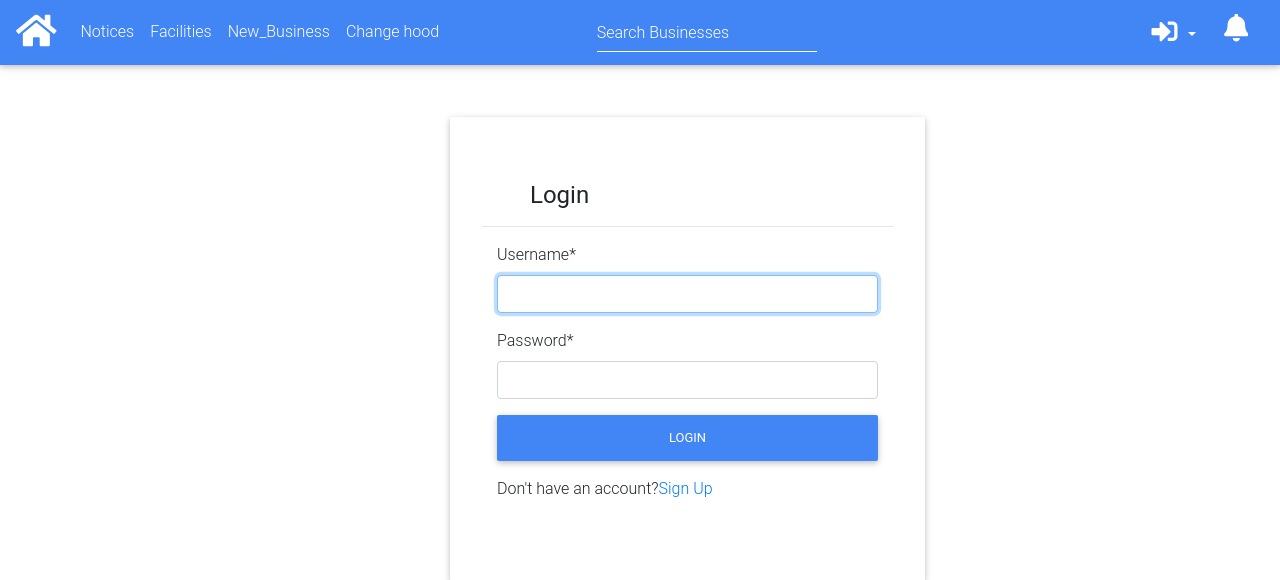
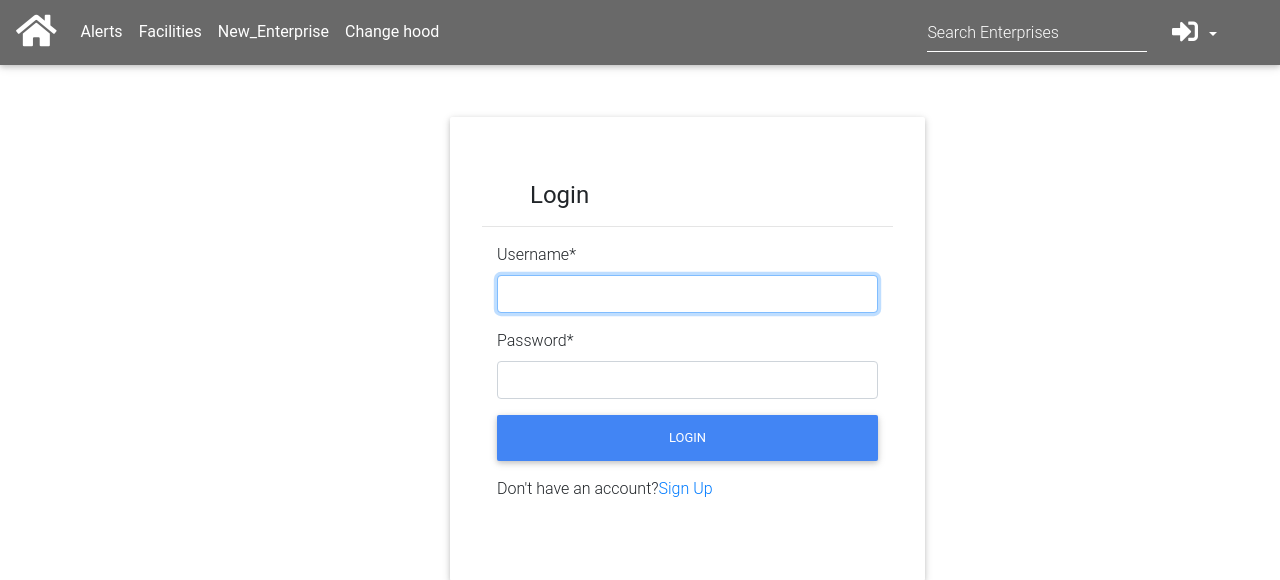
Before and after one commit to Valentino-Junior/ulinzihood, a Django app: page /login/ in a window 1280 px wide. Shown: the top 580 px of the page. Run offline with Django 3.2, Linux system fonts and the light colour scheme; some libraries are stand-ins or nearby versions; some web fonts are replaced.

Commit message:
Added styling

```diff
--- a/hood/templates/navbar.html
+++ b/hood/templates/navbar.html
@@ -1,13 +1,11 @@
 <style>
     form {
-        margin-left: 60%;
+        margin-left: 200%;
     }
-    .nav{
-      background-color: #673AB7 !important;
-    }
+
 </style>
 <!--Navbar -->
-<nav class="mb-1 navbar navbar-expand-lg navbar-dark bg-primary">
+<nav class="mb-1 navbar navbar-expand-lg navbar-dark" style="background-color:dimgrey">
   <a class="navbar-brand" href="/">
       <i class="fas fa-home" style="font-size:36px;"></i>
   </a>
@@ -18,21 +16,21 @@
   <div class="collapse navbar-collapse" id="navbarSupportedContent-333">
     <ul class="navbar-nav mr-auto">
       <li class="nav-item">
-        <a class="nav-link" href="{% url 'notices'%}">Notices</a>
+        <a class="nav-link" href="{% url 'notices'%}"><b>Alerts</b></a>
       </li>
       <li class="nav-item">
-        <a class="nav-link" href="{% url 'facilities'%}">Facilities</a>
+        <a class="nav-link" href="{% url 'facilities'%}"><b>Facilities</b></a>
       </li>
       <li class="nav-item">
-        <a class="nav-link" href="{% url 'post_business'%}">New_Business</a>
+        <a class="nav-link" href="{% url 'post_business'%}"><b>New_Enterprise</b></a>
       </li>
       <li class="nav-item">
-        <a class="nav-link" href="{%url 'create_profile'%}">Change hood</a>
+        <a class="nav-link" href="{%url 'create_profile'%}"><b>Change hood</b></a>
       </li>
-      <li class="nav-item dropdown">
-          <form class="form-inline navbar-form" role="search" action="{%url 'search'%}">
+      <li class="nav-item dropdown ">
+          <form class="form-inline navbar-form " role="search" action="{%url 'search'%}">
               <div class="md-form my-0">
-                  <input class="form-control mr-sm-2" type="text" name="businesses" placeholder="Search Businesses" aria-label="Search">
+                  <input class="form-control mr-sm-2 " type="text" name="businesses" placeholder="Search Enterprises" aria-label="Search">
               </div>
           </form>
       </li>
@@ -52,14 +50,14 @@
         </a>
         <div class="dropdown-menu dropdown-menu-right dropdown-default"
         aria-labelledby="navbarDropdownMenuLink-333">
-          <a class="dropdown-item" href="/register/">Sign-up</a>
-          <a class="dropdown-item" href="/login">Login</a>
+          <a class="dropdown-item" href="/register/"><b>Sign-up</b></a>
+          <a class="dropdown-item" href="/login"><b>Login</b></a>
+          <a class="dropdown-item" href="/admin"><b>Admin</b></a>
+
         </div>
       </li>
       {% endif %} &nbsp;&nbsp;&nbsp;&nbsp;&nbsp;
-      <a href="{% url 'notices'%}" style="margin-top:4%;">
-        <i class="fas fa-bell" style="color:white; font-size:28px;"></i>
-      </a>
+
       &nbsp;&nbsp;&nbsp;&nbsp;
       <li class="nav-item dropdown">
         {%if user.is_authenticated%}
```
